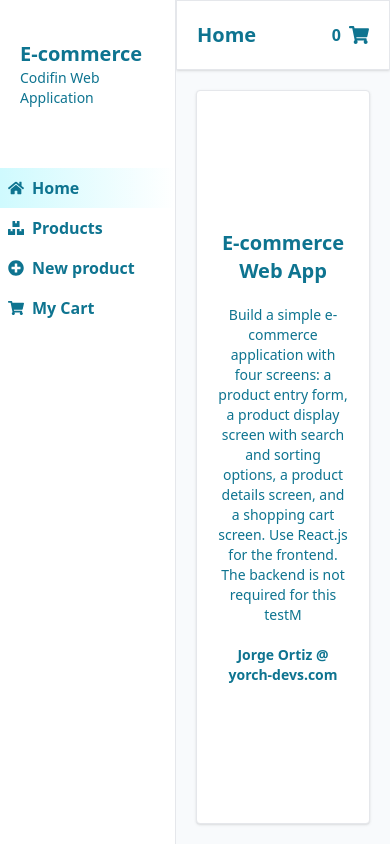
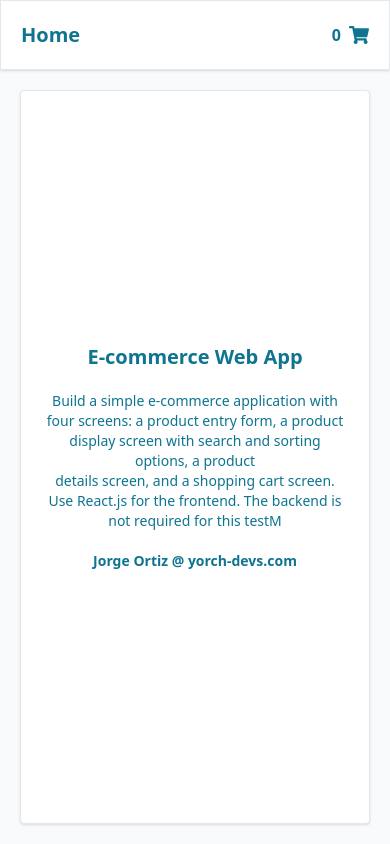
Before and after one commit to Jorge-Ortiz-Mata/e-commerce-cod, a React (Create React App) app: page / in a window 390 px wide. Built offline with nearby package versions, Linux system fonts and the light colour scheme.

Commit message:
feat: hide sidebar for small screens

```diff
--- a/src/components/Sidebar/index.jsx
+++ b/src/components/Sidebar/index.jsx
@@ -6,7 +6,7 @@ const Sidebar = () => {
   const location = useLocation();
 
   return(
-    <aside className="flex flex-col w-80 gap-10 py-5 border-r shadow">
+    <aside className="flex-col w-80 gap-10 py-5 border-r shadow hidden md:flex">
       <div className="flex flex-col w-full p-5">
         <h4 className="text-cyan-700 font-semibold text-xl">E-commerce</h4>
         <p className="text-cyan-700 text-sm">Codifin Web Application</p>
```
